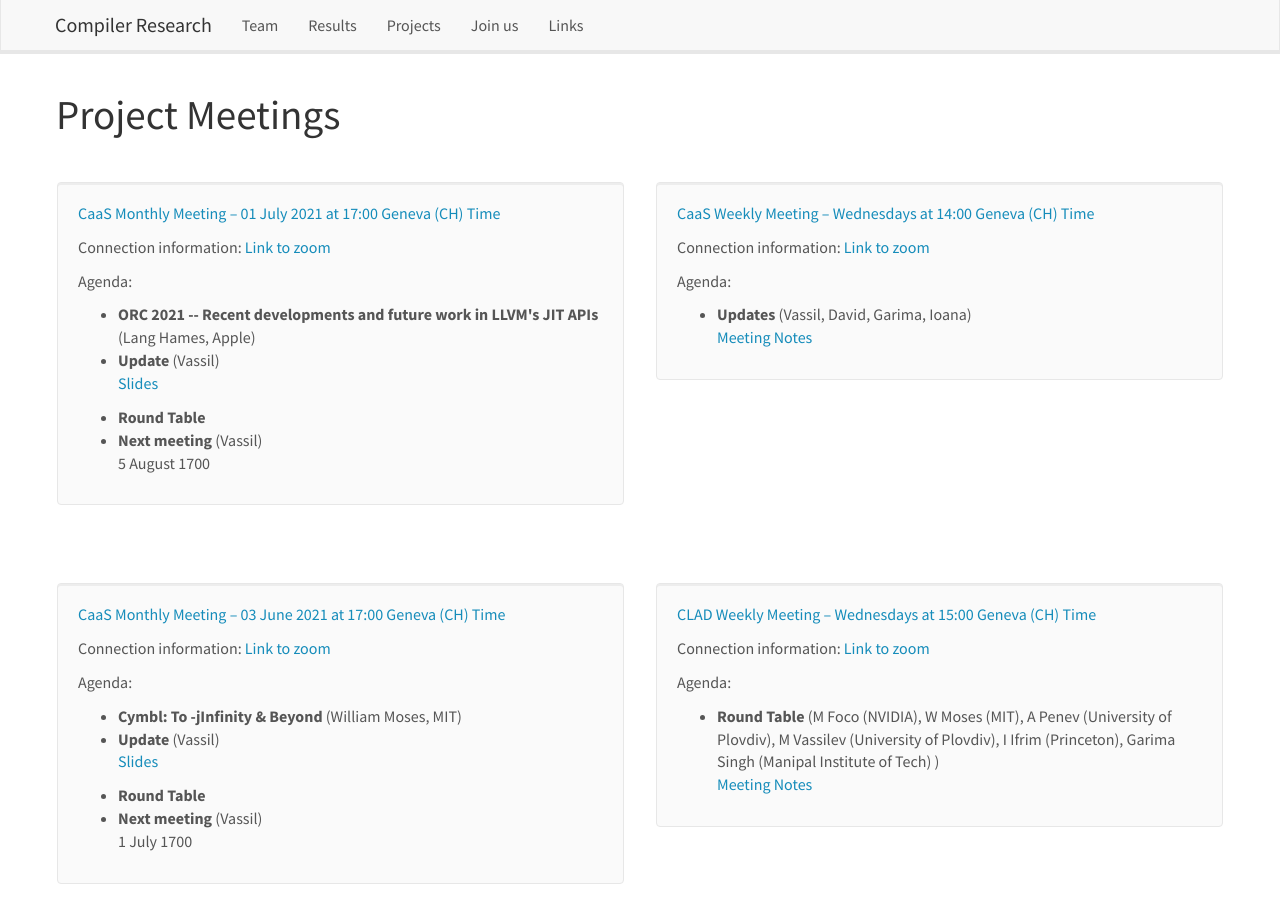
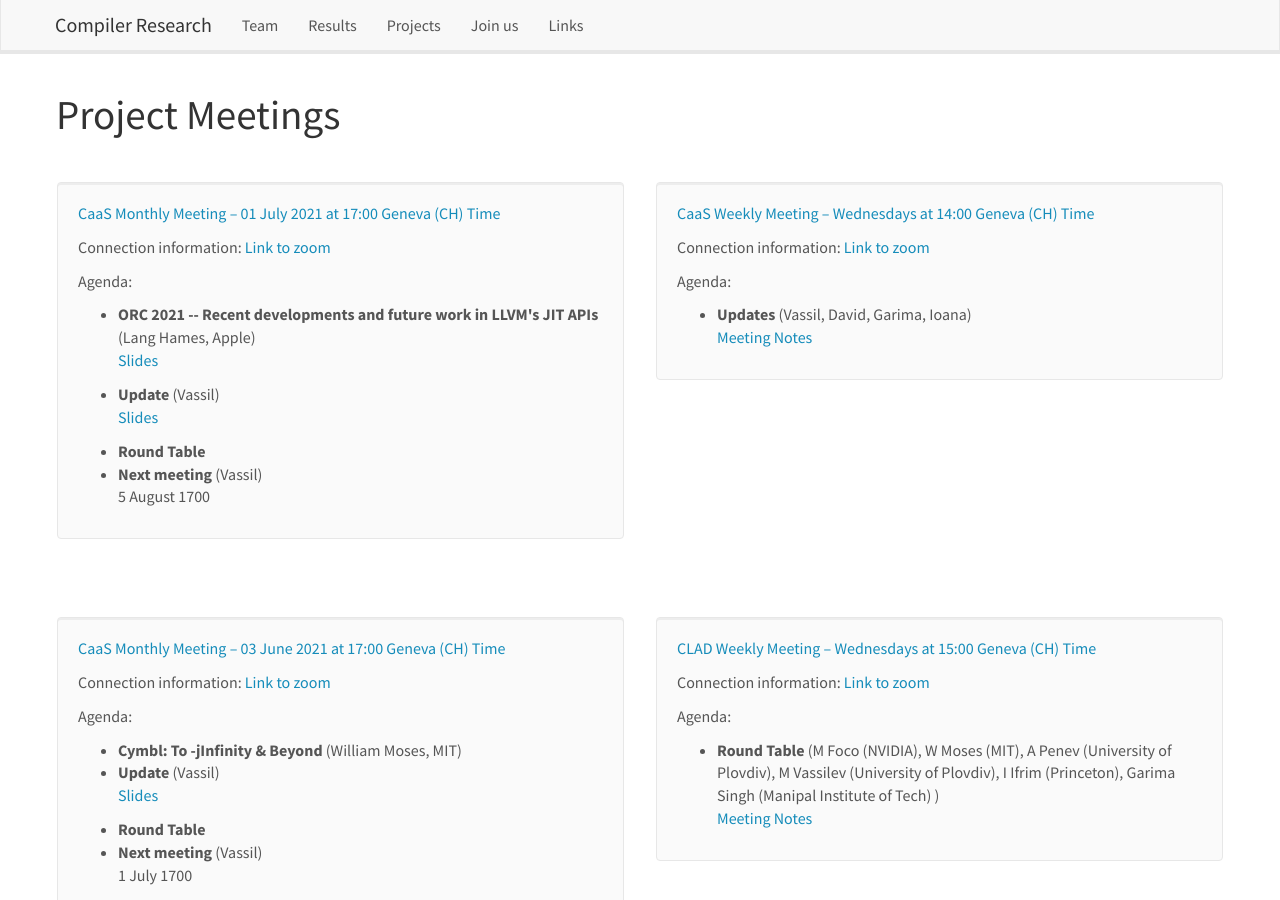
Before and after one commit to vgvassilev/clad, a Jekyll site: the page built from _pages/meetings.md, in a window 1280 px wide and 900 px high. Built offline with Jekyll 4.4.1, drawn with Linux system fonts in a browser that asks for light colours; nearby versions of some CDN libraries.

Commit message:
Upload Lang's slides.

```diff
--- a/_data/meetinglist.yml
+++ b/_data/meetinglist.yml
@@ -6,6 +6,7 @@
   agenda:
     - title: "ORC 2021 -- Recent developments and future work in LLVM's JIT APIs"
       speaker: "Lang Hames, Apple"
+      link: "[Slides](/assets/presentations/L_Hames-CaaS_ORC_JitLink.pdf)"
     - title: Update
       speaker: Vassil
       link: "[Slides](/assets/presentations/CaaS_01_07_2021.pdf)"
```
Also changed, not shown: 1 other file.
